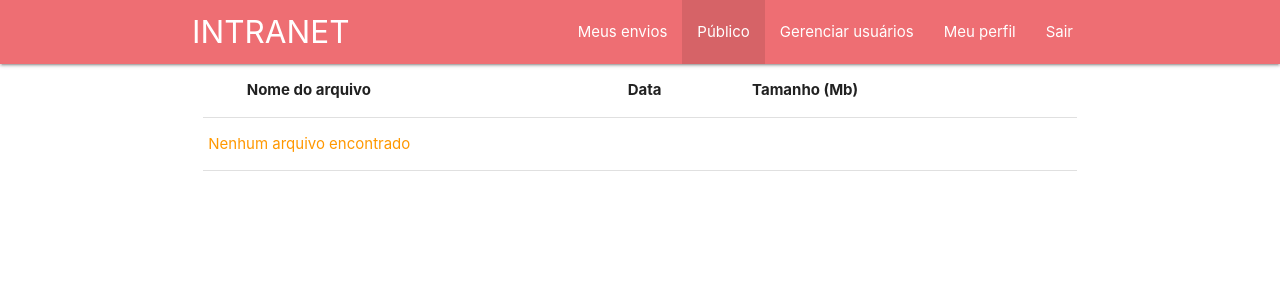
After one commit to guimesmo/intranet, a Django app: page /publico/ in a window 1280 px wide. The commit adds this page. Shown: the top 300 px of the page. Run offline with Django 3.2, Linux system fonts and the light colour scheme; the visitor is signed in with stand-in values (Sample User, id 1).

Commit message:
Inclusão de área de arquivos públicos

```diff
--- a/application/templates/base.html
+++ b/application/templates/base.html
@@ -38,9 +38,10 @@
     <nav>
         <div class="container">
             <div class="nav-wrapper">
-                <a href="/" class="brand-logo">INTRANET</a>
-                <ul id="nav-mobile" class="right hide-on-med-and-down">
-                    <li {% if request.get_full_path == "/uploads/" %} class="active"{% endif %}><a href="/uploads/">Uploads</a></li>
+                <a href="/" class="brand-logo  hide-on-med-and-down">INTRANET</a>
+                <ul id="nav-mobile" class="right">
+                    <li {% if request.get_full_path == "/uploads/" %} class="active"{% endif %}><a href="/uploads/">Meus envios</a></li>
+                    <li {% if request.get_full_path == "/publico/" %} class="active"{% endif %}><a href="/publico/">Público</a></li>
                     {% if perms.user_profile.can_manage_user_information %}
                     <li {% if request.get_full_path == "/usuarios/" %} class="active"{% endif %}><a href="/usuarios/">Gerenciar usuários</a></li>
                     {% endif %}
--- a/application/urls.py
+++ b/application/urls.py
@@ -21,7 +21,7 @@ from django.urls import path
 from django.views.generic import RedirectView
 
 from user_profile.views import UserFileList, delete_file, toogle_visibility, UserProfileView, UserList, \
-    UserProfileCreateView, UserProfileAdminEditView, UserFileListAdmin
+    UserProfileCreateView, UserProfileAdminEditView, UserFileListAdmin, PublicFileListView
 
 urlpatterns = [
     path('admin/', admin.site.urls),
@@ -37,6 +37,9 @@ urlpatterns = [
     path('usuarios/<user_profile_id>/', UserProfileAdminEditView.as_view()),
     path('usuarios/<user_profile_id>/uploads/', UserFileListAdmin.as_view()),
 
+    # public
+    path('publico/', login_required(PublicFileListView.as_view())),
+
 
     # account actions
     path('login/', LoginView.as_view(template_name='login.html')),
--- /dev/null
+++ b/user_profile/templates/user_profile/user_file_public.html
@@ -0,0 +1,48 @@
+{% extends "base.html" %}
+{% block content %}
+
+    <div class="row">
+        <div class="col s12 m12 xl12">
+            <table id="example" class="mdl-data-table" style="width:100%">
+                <thead>
+                <tr>
+                    <th>&nbsp;</th>
+                    <th>Nome do arquivo</th>
+                    <th>Data</th>
+                    <th>Tamanho (Mb)</th>
+                </tr>
+                </thead>
+                <tbody>
+                {% for userfile in object_list %}
+                    <tr>
+                        <td style="width: 20px"><i class="material-icons">all_inbox</i></td>
+                        <td><a href="{{ userfile.upload.url }}">{{ userfile.get_filename }}</a></td>
+                        <td>{{ userfile.upload_date|date:"d/m/Y" }}</td>
+                        <td>{{ userfile.get_file_size|floatformat:2 }}</td>
+                    </tr>
+                {% empty %}
+                    <tr>
+                        <td colspan="5" class="orange-text">Nenhum arquivo encontrado</td>
+                    </tr>
+                {% endfor %}
+                </tbody>
+            </table>
+        </div>
+    </div>
+    {% if is_paginated %}
+        <ul class="pagination right">
+            {% if page_obj.has_previous %}
+                <li class="waves-effect"><a href="?page={{ page_obj.previous_page_number }}"><i class="material-icons">chevron_left</i></a>
+                </li>
+            {% endif %}
+            <li class="waves-effect">
+                Página {{ page_obj.number }} de {{ page_obj.paginator.num_pages }}
+            </li>
+            {% if page_obj.has_next %}
+                <li class="waves-effect"><a href="?page={{ page_obj.next_page_number }}"><i class="material-icons">chevron_right</i></a>
+                </li>
+            {% endif %}
+        </ul>
+    {% endif %}
+
+{% endblock %}
--- a/user_profile/views.py
+++ b/user_profile/views.py
@@ -138,9 +138,17 @@ class UserFileListAdmin(ListView):
         return super().dispatch(*args, **kwargs)
 
     def get_queryset(self):
-        super().get_queryset()
         user = User.objects.get(pk=self.kwargs['user_profile_id'])
         return self.model.objects.filter(owner=user)
+
+
+class PublicFileListView(ListView):
+    template_name = "user_profile/user_file_public.html"
+    model = UserFile
+    paginate_by = 30
+
+    def get_queryset(self):
+        return self.model.objects.filter(public=True)
 
 
 def delete_file(request, upload_id):
```
